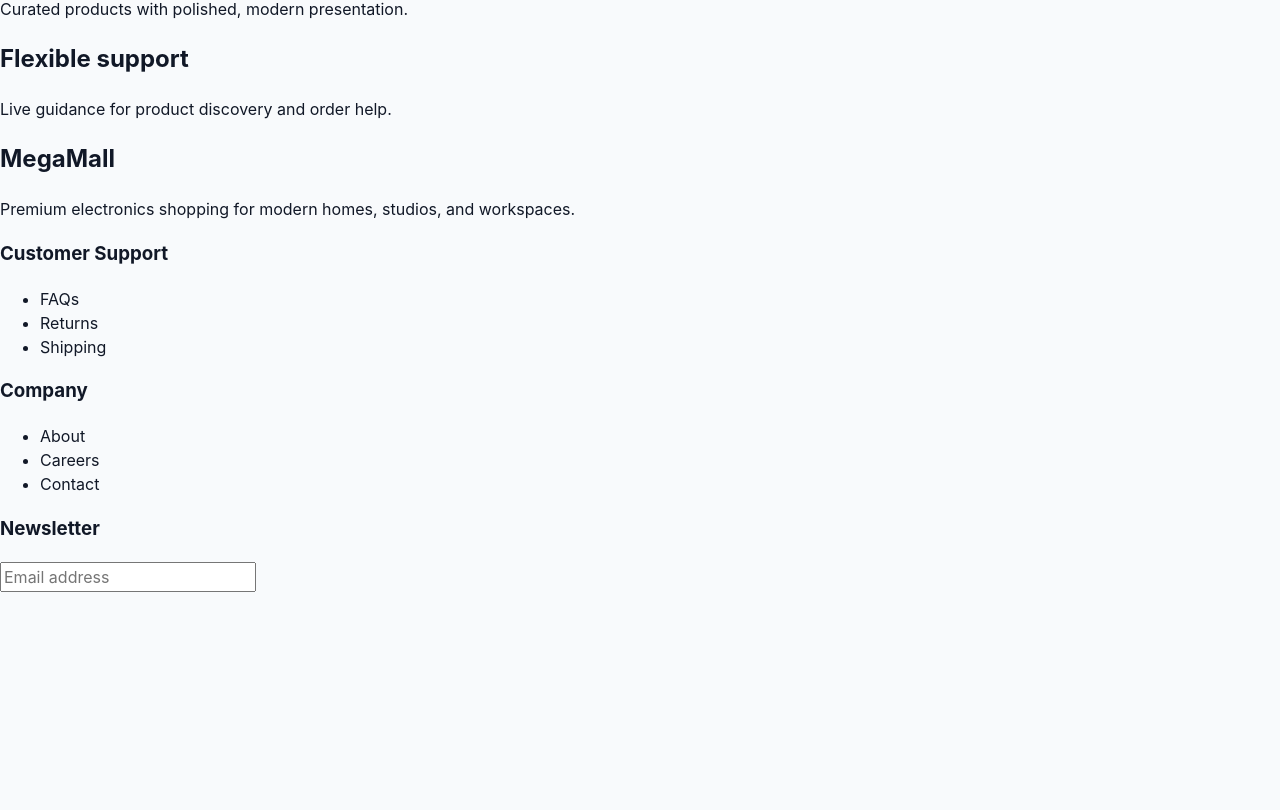
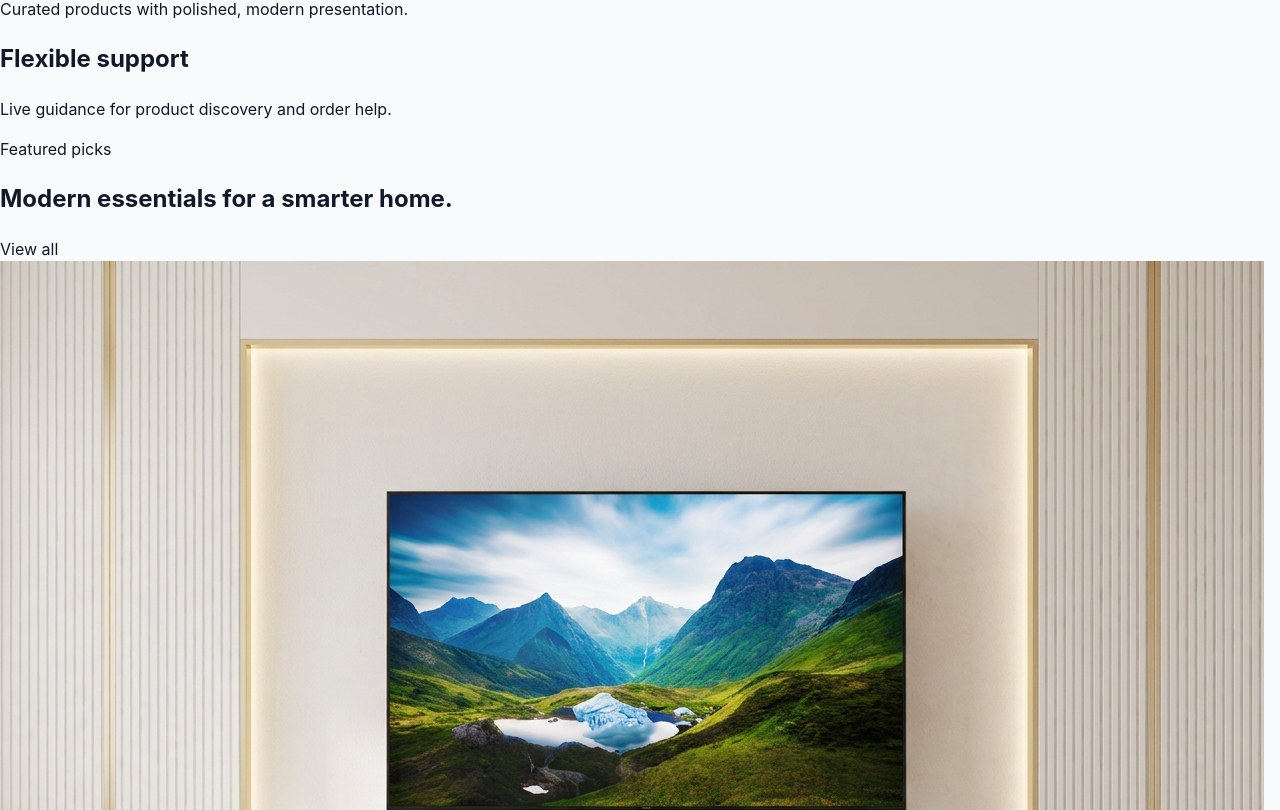
Before and after one commit to Owethudev/UI-UX-improvement-and-reachout-task, a React (Vite) app in the folder myreachoutproject/: page / in a window 1280 px wide. Shown: the part 1150-1960 px from the top of the page. Before the commit the page ends 1742 px from the top, so only its background shows below. Built offline with nearby package versions, Linux system fonts and the light colour scheme.

Commit message:
Display featured products on homepage

```diff
--- a/myreachoutproject/src/pages/Home.jsx
+++ b/myreachoutproject/src/pages/Home.jsx
@@ -1,7 +1,11 @@
 // This page is the entry point for the homepage foundation.
 // It composes the hero section and keeps the page easy to extend with more sections.
 
+// This page composes the hero, trust highlights, and the featured products grid.
+// It keeps the homepage visually structured while remaining easy to extend.
+
 import Hero from "../components/home/Hero";
+import FeaturedProducts from "../components/home/FeaturedProducts";
 import PageContainer from "../components/layout/PageContainer";
 
 const highlights = [
@@ -30,6 +34,8 @@
           </div>
         </PageContainer>
       </section>
+
+      <FeaturedProducts />
     </>
   );
 }
```
